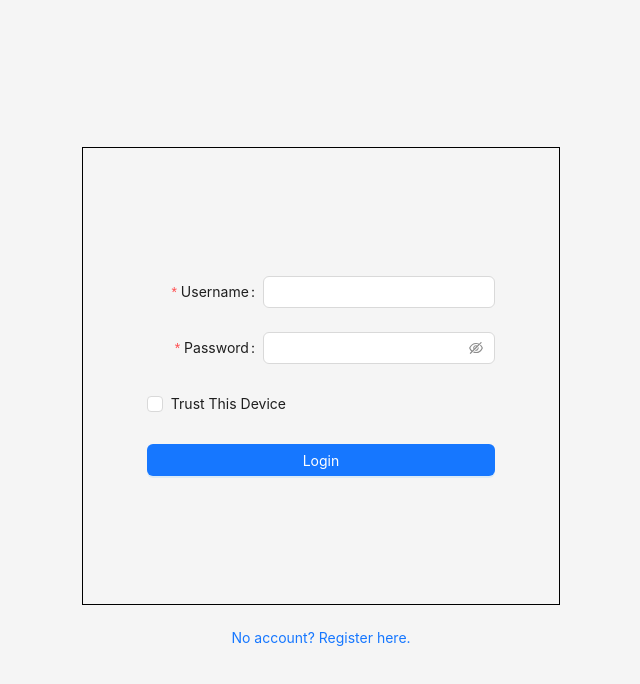
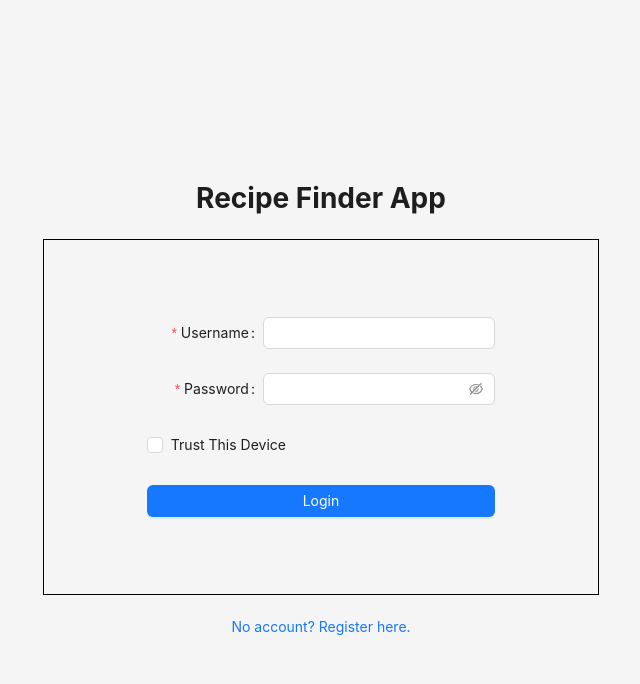
Before and after one commit to bryanonyc/recipes-app, a React (Create React App) app: page /login in a window 1280 px wide. Shown: the top 684 px of the page, without its empty margins (319-959 px from the left). Built offline with nearby package versions, Linux system fonts and the light colour scheme; no server answers.

Commit message:
Add title to login / register pages and adjust styling

```diff
--- a/src/App.css
+++ b/src/App.css
@@ -68,7 +68,7 @@ body {
 .login-form, .register-form {
   display: flex;
   flex-direction: column;
-  padding: 10% 5%;
+  padding: 6% 8%;
   border: 1px solid black;
 }
 
--- a/src/features/auth/Login.tsx
+++ b/src/features/auth/Login.tsx
@@ -38,6 +38,8 @@ const Login = () => {
 
     const content = (
         <>
+            <h1>Recipe Finder App</h1>
+
             {
                 errMsg &&
                 <div className='auth-error'>
--- a/src/features/auth/Register.tsx
+++ b/src/features/auth/Register.tsx
@@ -30,6 +30,8 @@ const Register = () => {
 
     const content = (
         <>
+            <h1>Recipe Finder App</h1>
+
             {
                 errMsg &&
                 <div className='auth-error'>
```
